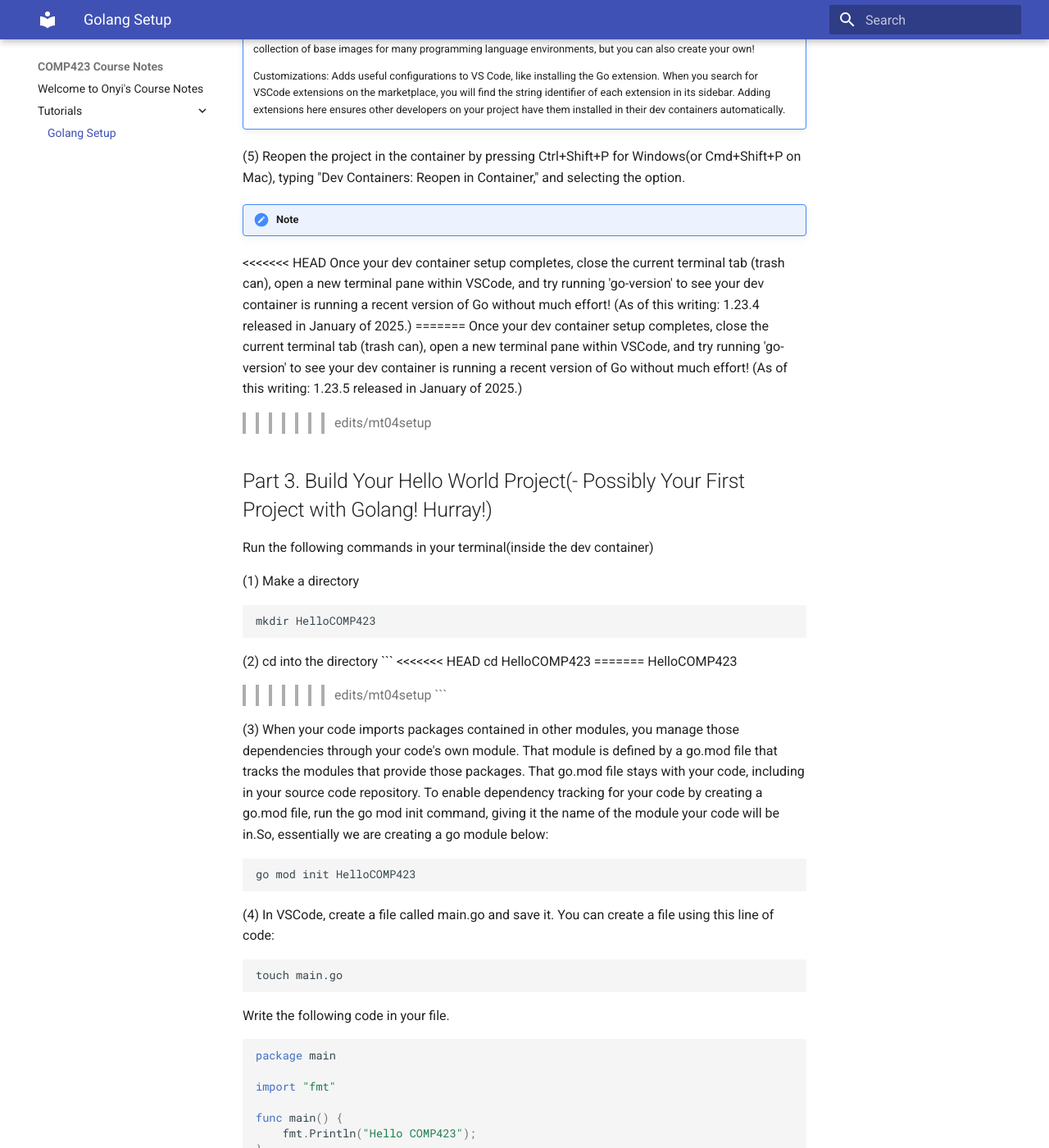
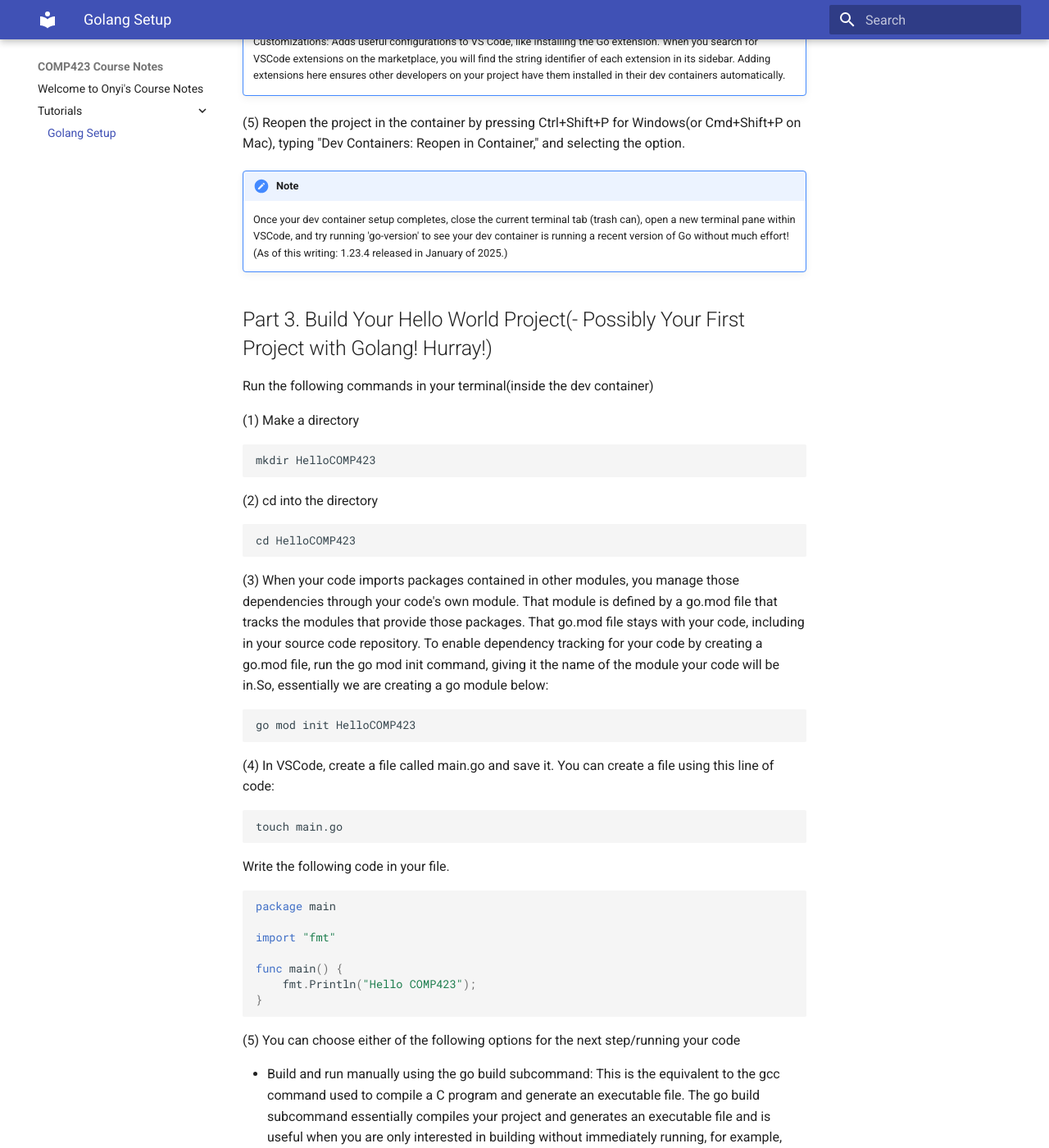
Before and after one commit to igtricia/comp423-course-notes, an MkDocs documentation site: the page built from docs/tutorials/go-setup.md, in a window 1280 px wide and 1400 px high, scrolled down 2328 px. Shown: the whole window at 82% size. Built offline with MkDocs 1.6.1 and Material for MkDocs 9.7.7, drawn with Linux system fonts in a browser that asks for light colours; some of the changed text lies outside the part shown.

Commit message:
Committing changes in go setup.

````diff
--- a/docs/tutorials/go-setup.md
+++ b/docs/tutorials/go-setup.md
@@ -1,7 +1,6 @@
 #Golang Setup
 I hope you are excited to learn how to setup Golang in a dev container and successfully code your first program in Go!
 
-<<<<<<< HEAD
 # Setting up a dev container for Golang!
 Below are the contributors to this tutorial!
 
@@ -87,11 +86,7 @@ git push --set-upstream origin main
 (5) Reopen the project in the container by pressing Ctrl+Shift+P for Windows(or Cmd+Shift+P on Mac), typing "Dev Containers: Reopen in Container," and selecting the option.
 
 !!! note "Note"
-<<<<<<< HEAD
     Once your dev container setup completes, close the current terminal tab (trash can), open a new terminal pane within VSCode, and try running 'go-version' to see your dev container is running a recent version of Go without much effort! (As of this writing: 1.23.4 released in January of 2025.)
-=======
-    Once your dev container setup completes, close the current terminal tab (trash can), open a new terminal pane within VSCode, and try running 'go-version' to see your dev container is running a recent version of Go without much effort! (As of this writing: 1.23.5 released in January of 2025.)
->>>>>>> edits/mt04setup
 
 ## Part 3. Build Your Hello World Project(- Possibly Your First Project with Golang! Hurray!)
 Run the following commands in your terminal(inside the dev container)
@@ -102,11 +97,7 @@ Run the following commands in your terminal(inside the dev container)
     ```
 (2) cd into the directory
     ```
-<<<<<<< HEAD
     cd HelloCOMP423
-=======
-    HelloCOMP423
->>>>>>> edits/mt04setup
     ```
 
 (3) When your code imports packages contained in other modules, you manage those dependencies through your code's own module. That module is defined by a go.mod file that tracks the modules that provide those packages. That go.mod file stays with your code, including in your source code repository. To enable dependency tracking for your code by creating a go.mod file, run the go mod init command, giving it the name of the module your code will be in.So, essentially we are creating a go module below:
@@ -149,8 +140,4 @@ go run main.go
 !!! note "What's the key difference"
     The key difference between go run and go build is that go run compiles and immediately executes the code, while go build only compiles the code and creates an executable file in the current directory that you can run separately later as shown above.
 
-<<<<<<< HEAD
 Alright- Congratulations! You have successfully setup your own Go development environment and written a program! Give yourself a pat on the back- and go out for a drink.
-=======
-Alright-Congratulations! You have successfully setup your own Go development environment and written a program! Give yourself a pat on the back- and go out for a drink.
->>>>>>> edits/mt04setup
````
